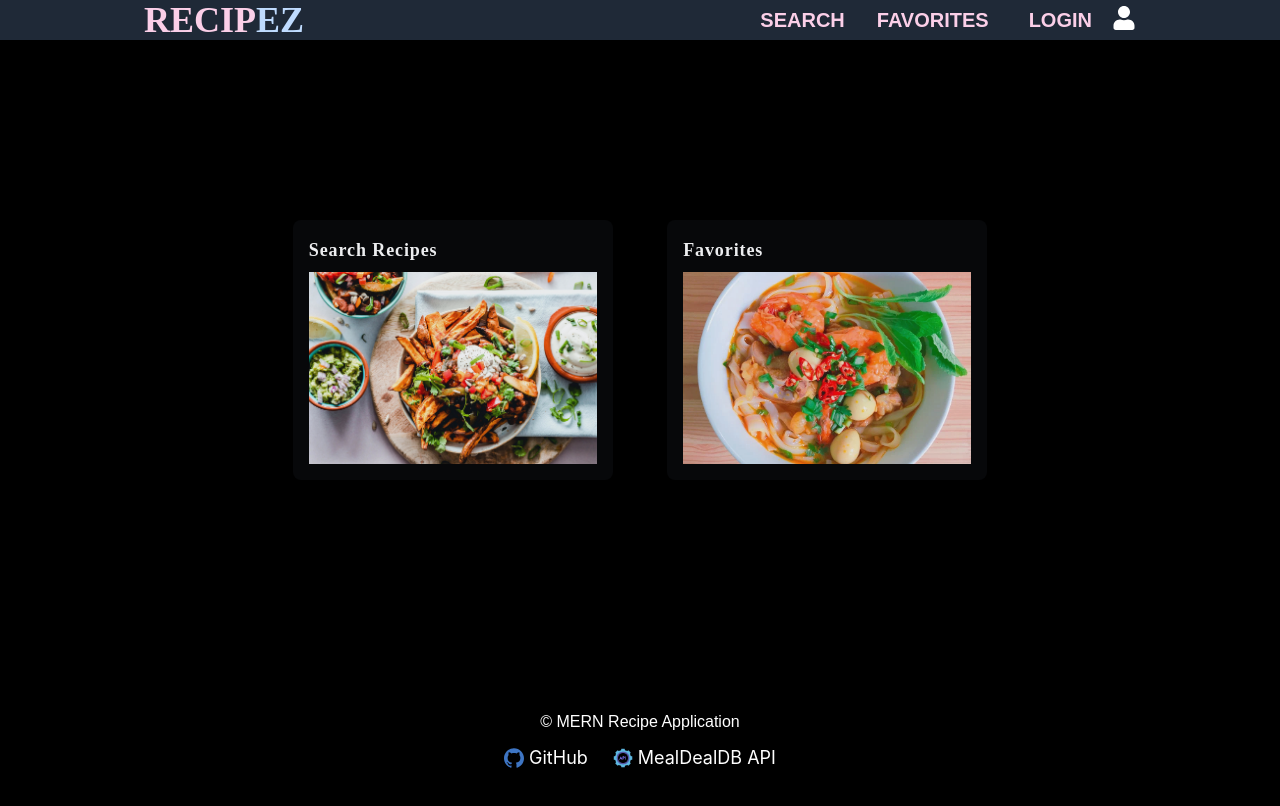
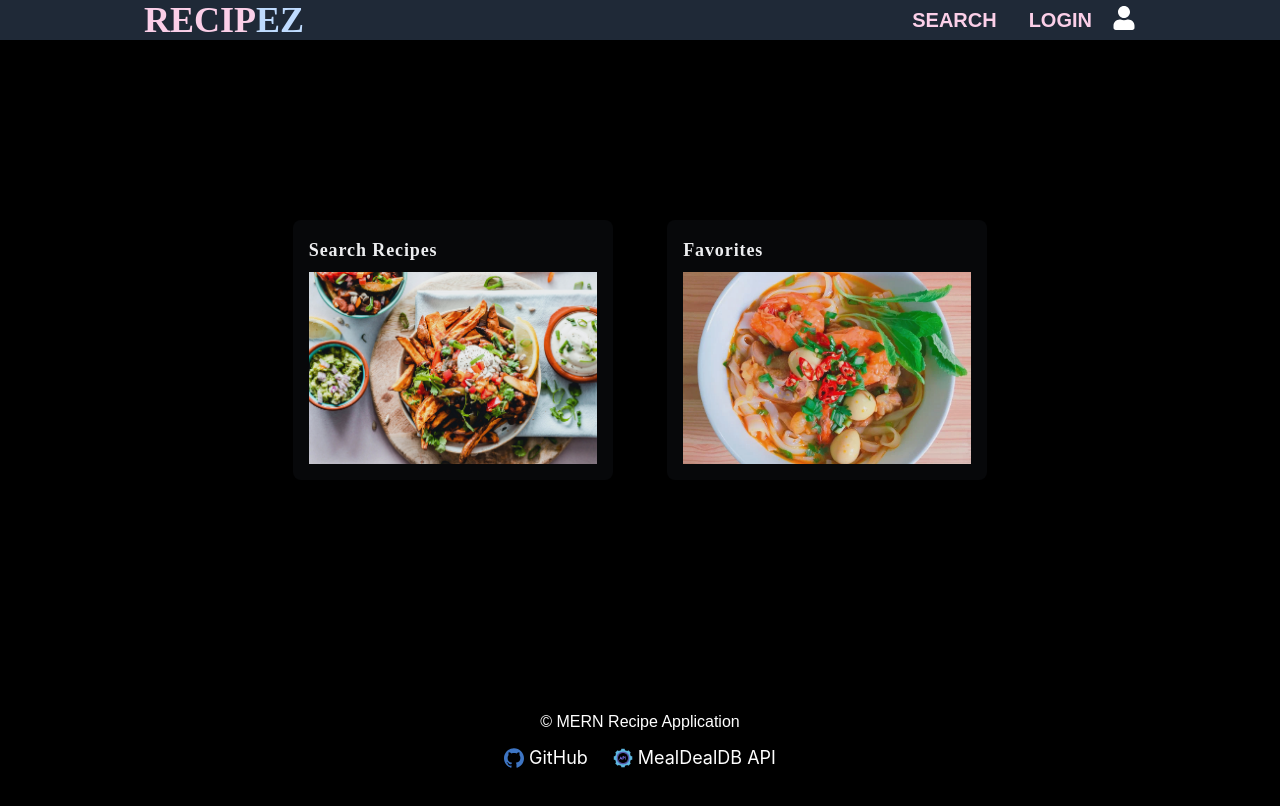
Before and after one commit to tjsiv/P2MSA-RecipEZ, a React (Create React App) app in the folder client/: page / in a window 1280 px wide. Built offline with nearby package versions, Linux system fonts and the light colour scheme.

Commit message:
Favorite no longer shows when no user

```diff
--- a/client/src/components/Navbar.jsx
+++ b/client/src/components/Navbar.jsx
@@ -43,16 +43,16 @@ const Navbar = ({ user }) => {
               Search
             </Link>
           </li>
-          <li className="text-pink-200 pr-2 text-xl font-bold uppercase ">
-            <Link
-              to="/favorites"
-              className="hover:bg-gray-900 p-1 px-3 rounded-full transition duration-150"
-            >
-              Favorites
-            </Link>
-          </li>
-          <li className="text-pink-200 pr-2 text-xl font-bold uppercase">
-          </li>
+          {user ? (
+            <li className="text-pink-200 pr-2 text-xl font-bold uppercase">
+              <Link
+                to="/login"
+                className="hover:bg-gray-900 p-1 px-3 rounded-full transition duration-150"
+              >
+                Login
+              </Link>
+            </li>
+          ) : null}
           {!user && (
             <li className="text-pink-200 pr-2 text-xl font-bold uppercase">
               <Link
@@ -91,10 +91,14 @@ const Navbar = ({ user }) => {
           </h1>
           <ul className="pt-4 uppercase mx-4">
             <li className="p-4 border-b border-gray-600">
-              <Link to="/search" onClick={toggleNav}>Search</Link>
+              <Link to="/search" onClick={toggleNav}>
+                Search
+              </Link>
             </li>
             <li className="p-4 border-b border-gray-600">
-              <Link to="/favorites" onClick={toggleNav}>Favorites</Link>
+              <Link to="/favorites" onClick={toggleNav}>
+                Favorites
+              </Link>
             </li>
             {!user && (
               <li className="text-pink-200 p-4 border-b border-gray-600 text-xl font-bold uppercase">
```
